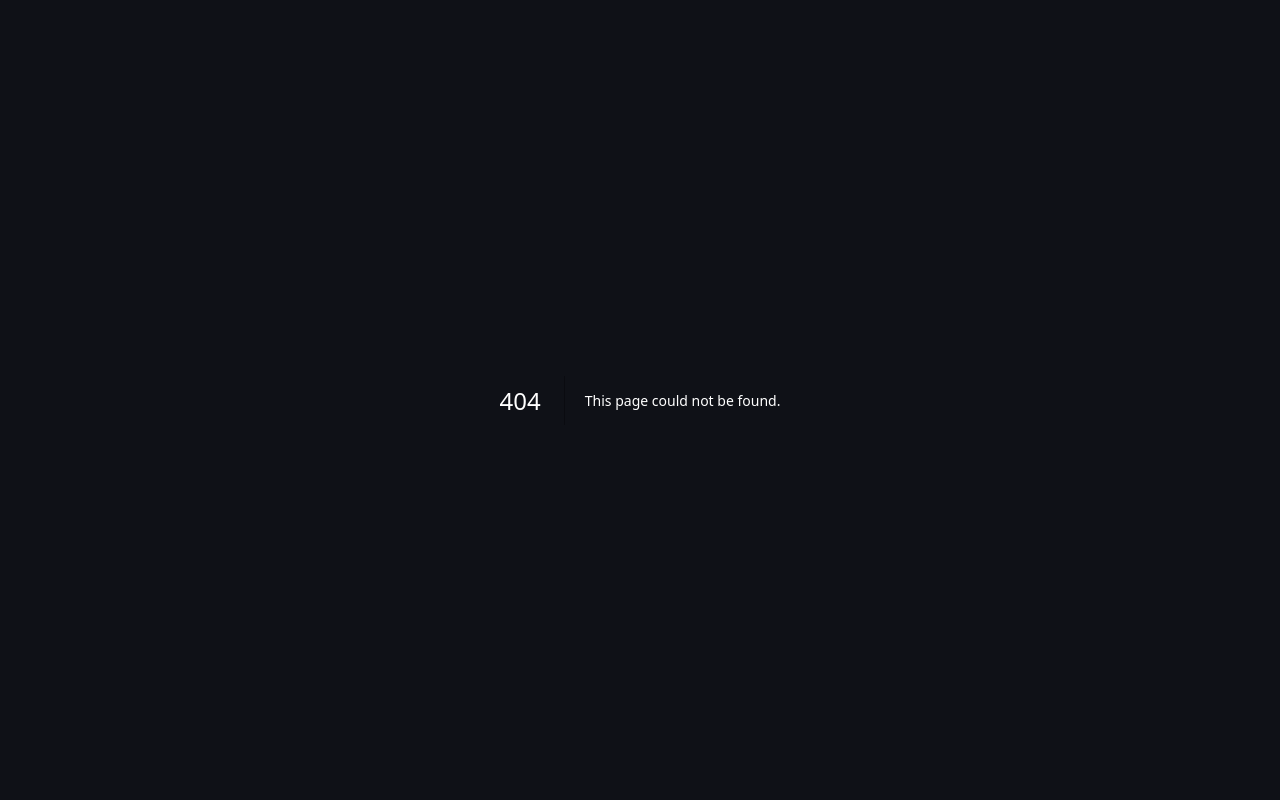
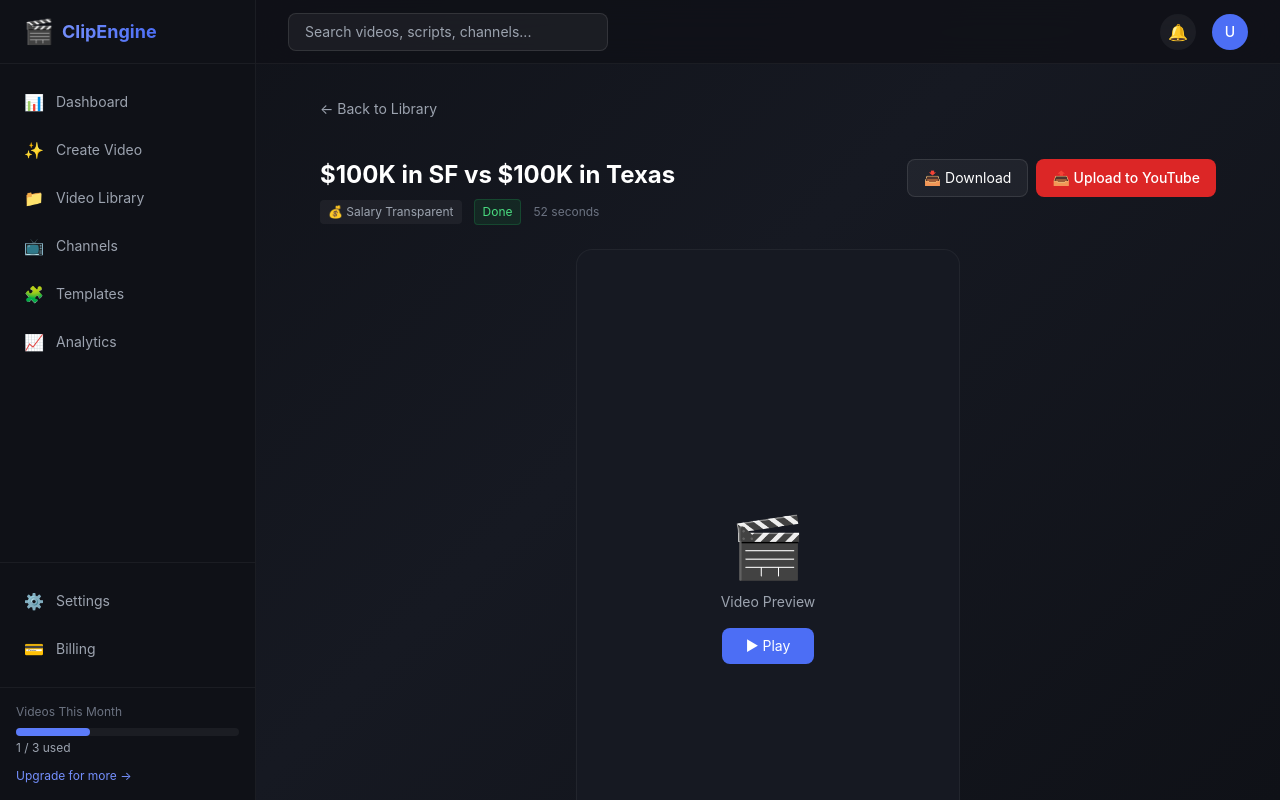
Before and after one commit to bhavyahimself/video_pipeline, a Next.js app in the folder frontend/: page /library/1 in a window 1280 px wide. Before the commit this address had no page. Built offline with nearby package versions, Linux system fonts and the light colour scheme.

Commit message:
Add pipeline files: frontend/src/app/(dashboard)/library/[id]

```diff
--- /dev/null
+++ b/frontend/src/app/(dashboard)/library/[id]/page.tsx
@@ -0,0 +1,154 @@
+/**
+ * ClipEngine — Video Detail / Player Page
+ */
+"use client";
+
+import { useParams } from "next/navigation";
+import Link from "next/link";
+import { useJobProgress, PIPELINE_STEPS } from "@/hooks/use-job-progress";
+
+const STEP_LABELS: Record<string, { label: string; icon: string }> = {
+  researching: { label: "Researching", icon: "🔍" },
+  scripting: { label: "Writing Script", icon: "✍️" },
+  clipping: { label: "Finding Clips", icon: "🎞️" },
+  voicing: { label: "Generating Voice", icon: "🎙️" },
+  assembling: { label: "Assembling Video", icon: "✂️" },
+  captioning: { label: "Adding Captions", icon: "📝" },
+  thumbnailing: { label: "Creating Thumbnail", icon: "🖼️" },
+  done: { label: "Complete!", icon: "✅" },
+};
+
+export default function VideoDetailPage() {
+  const params = useParams();
+  const videoId = params.id as string;
+
+  // For demo, show a static video detail. In production, fetch from API and optionally connect WS.
+  const isProcessing = false; // Set true to show progress view
+
+  return (
+    <div className="max-w-4xl mx-auto animate-fade-in">
+      <Link href="/library" className="text-sm text-gray-400 hover:text-white mb-4 inline-block">
+        ← Back to Library
+      </Link>
+
+      {isProcessing ? (
+        /* Job Progress View */
+        <div className="mt-6">
+          <h1 className="text-2xl font-bold mb-2">Generating Video...</h1>
+          <p className="text-gray-400 text-sm mb-8">Your video is being created. This usually takes 2-5 minutes.</p>
+
+          <div className="space-y-3">
+            {PIPELINE_STEPS.map((step, i) => {
+              const info = STEP_LABELS[step];
+              const isActive = step === "scripting"; // demo
+              const isDone = i < 1; // demo
+              return (
+                <div
+                  key={step}
+                  className={`flex items-center gap-4 p-4 rounded-xl border transition ${
+                    isActive
+                      ? "bg-brand-600/10 border-brand-600/30"
+                      : isDone
+                      ? "bg-green-500/5 border-green-500/20"
+                      : "bg-surface-raised border-white/5 opacity-50"
+                  }`}
+                >
+                  <span className="text-xl">{info?.icon || "⏳"}</span>
+                  <div className="flex-1">
+                    <div className="text-sm font-medium">{info?.label || step}</div>
+                    {isActive && (
+                      <div className="text-xs text-brand-400 mt-1">In progress...</div>
+                    )}
+                  </div>
+                  {isDone && <span className="text-green-400 text-sm">✓</span>}
+                  {isActive && (
+                    <div className="w-5 h-5 border-2 border-brand-400 border-t-transparent rounded-full animate-spin" />
+                  )}
+                </div>
+              );
+            })}
+          </div>
+        </div>
+      ) : (
+        /* Completed Video View */
+        <div className="mt-6">
+          <div className="flex items-start justify-between mb-6">
+            <div>
+              <h1 className="text-2xl font-bold">$100K in SF vs $100K in Texas</h1>
+              <div className="flex items-center gap-3 mt-2">
+                <span className="px-2 py-1 bg-white/5 rounded text-xs text-gray-400">💰 Salary Transparent</span>
+                <span className="px-2 py-1 bg-green-500/10 text-green-400 rounded text-xs border border-green-500/20">Done</span>
+                <span className="text-xs text-gray-500">52 seconds</span>
+              </div>
+            </div>
+            <div className="flex gap-2">
+              <button className="px-4 py-2 bg-white/5 border border-white/10 rounded-lg text-sm hover:bg-white/10 transition">
+                📥 Download
+              </button>
+              <button className="px-4 py-2 bg-red-600 hover:bg-red-700 rounded-lg text-sm font-medium transition">
+                📤 Upload to YouTube
+              </button>
+            </div>
+          </div>
+
+          {/* Video Player */}
+          <div className="aspect-[9/16] max-w-sm mx-auto bg-surface-raised border border-white/5 rounded-2xl overflow-hidden flex items-center justify-center mb-8">
+            <div className="text-center">
+              <span className="text-6xl block mb-4">🎬</span>
+              <p className="text-sm text-gray-400">Video Preview</p>
+              <button className="mt-4 px-6 py-2 bg-brand-600 rounded-lg text-sm">▶ Play</button>
+            </div>
+          </div>
+
+          {/* Tabs: Script, Thumbnail, Details */}
+          <div className="grid grid-cols-1 md:grid-cols-2 gap-6">
+            {/* Script */}
+            <div className="bg-surface-raised border border-white/5 rounded-xl p-6">
+              <div className="flex items-center justify-between mb-4">
+                <h3 className="font-semibold">Script</h3>
+                <button className="text-xs text-brand-400 hover:text-brand-300">Edit →</button>
+              </div>
+              <div className="text-sm text-gray-300 leading-relaxed space-y-2">
+                <p>$100,000 in San Francisco is actually worth $55,000 in Texas money. Here's the math.</p>
+                <p>Federal tax on $100K: roughly $17,000. California state tax: about $6,000. Texas state tax: zero.</p>
+                <p>After taxes, rent, and cost of living adjustments, $100K in San Francisco gives you roughly the same lifestyle as $55K in Austin.</p>
+                <p>You took the six-figure job. You live a five-figure life. So—</p>
+              </div>
+            </div>
+
+            {/* Details */}
+            <div className="bg-surface-raised border border-white/5 rounded-xl p-6">
+              <h3 className="font-semibold mb-4">Details</h3>
+              <div className="space-y-3 text-sm">
+                <div className="flex justify-between">
+                  <span className="text-gray-500">Duration</span>
+                  <span>52 seconds</span>
+                </div>
+                <div className="flex justify-between">
+                  <span className="text-gray-500">Resolution</span>
+                  <span>1080x1920</span>
+                </div>
+                <div className="flex justify-between">
+                  <span className="text-gray-500">File Size</span>
+                  <span>12.4 MB</span>
+                </div>
+                <div className="flex justify-between">
+                  <span className="text-gray-500">Created</span>
+                  <span>2 hours ago</span>
+                </div>
+                <div className="flex justify-between">
+                  <span className="text-gray-500">Voice</span>
+                  <span>Default</span>
+                </div>
+                <div className="flex justify-between">
+                  <span className="text-gray-500">Watermark</span>
+                  <span>No</span>
+                </div>
+              </div>
+            </div>
+          </div>
+        </div>
+      )}
+    </div>
+  );
+}
```
